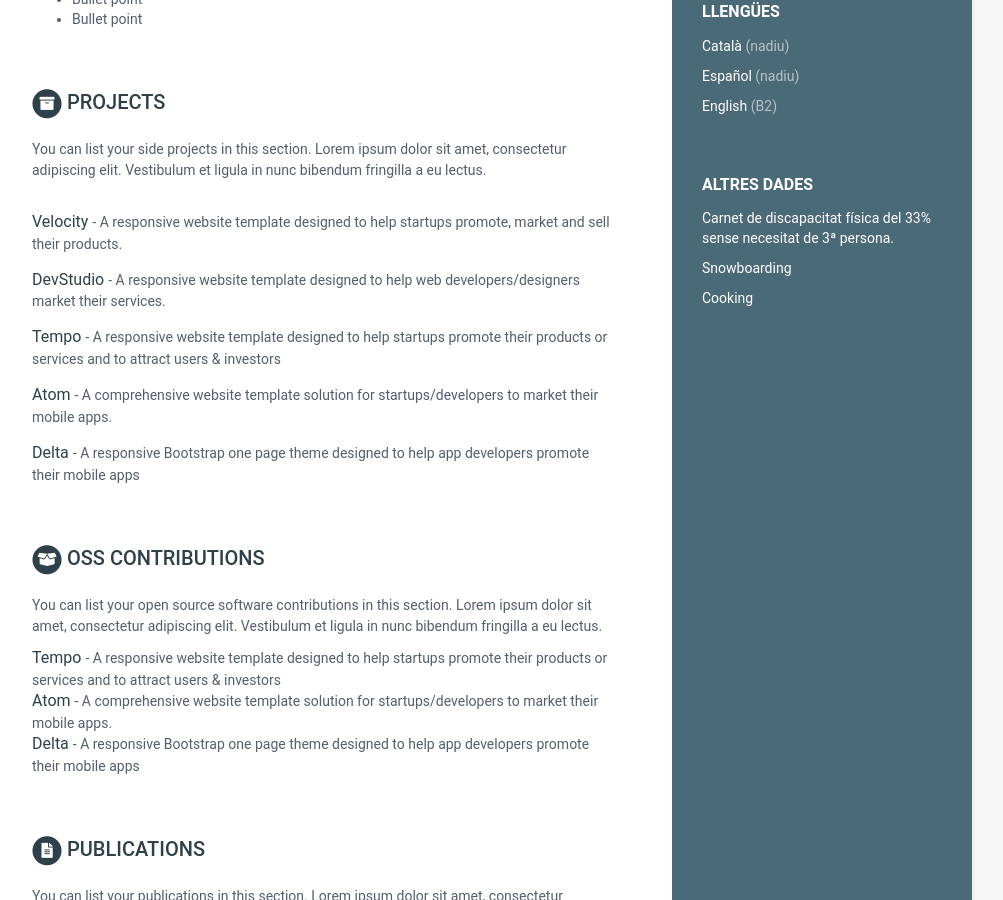
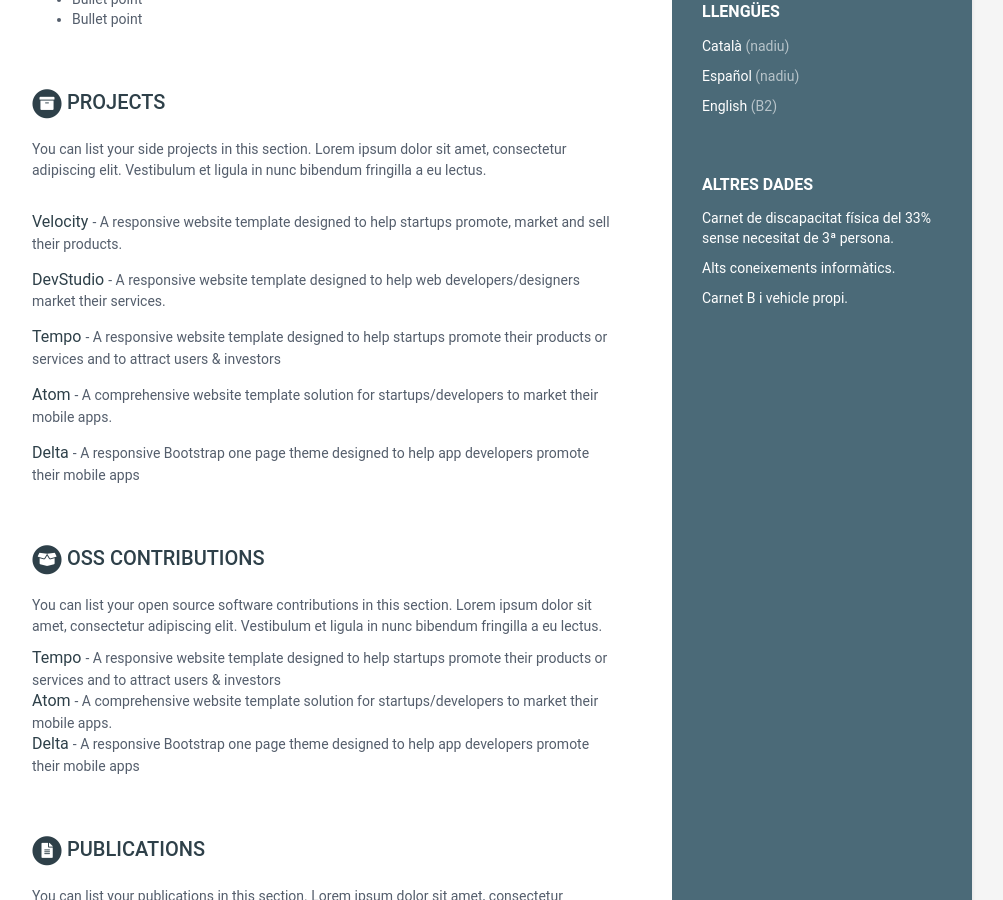
Before and after one commit to vpalomares/cv, a Jekyll site: the page built from index.html, in a window 1280 px wide and 900 px high, scrolled down 979 px. Shown: the whole window, without its empty margins (168-1171 px from the left). Built offline with Jekyll 4.4.1, drawn with Linux system fonts in a browser that asks for light colours.

Commit message:
Update data.yml

```diff
--- a/_data/data.yml
+++ b/_data/data.yml
@@ -35,10 +35,10 @@ sidebar:
         - item: Carnet de discapacitat física del 33% sense necesitat de 3ª persona.
           link:
 
-        - item: Snowboarding
+        - item: Alts coneixements informàtics.
           link:
 
-        - item: Cooking
+        - item: Carnet B i vehicle propi.
           link:
 
 career-profile:
```
